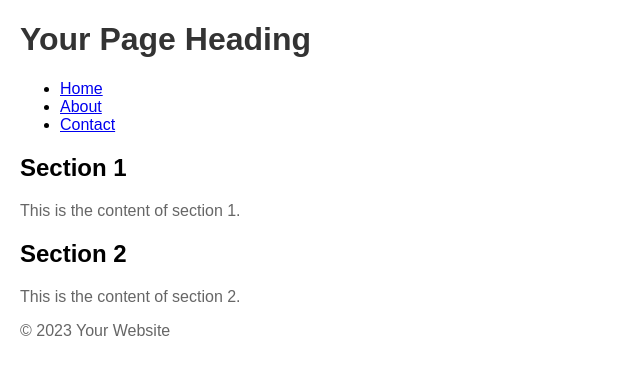
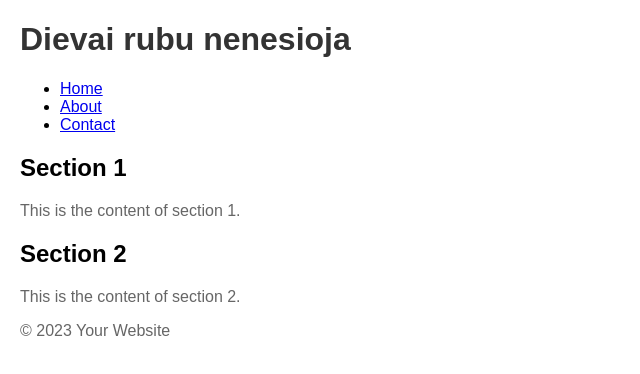
Before and after one commit to Ghostcoder111/friendly-octo-spoon, a plain HTML site: page index.html in a window 1280 px wide. Shown: the whole page, without its empty margins (0-640 px from the left). Drawn offline with Linux system fonts and the light colour scheme.

Commit message:
Updated h1

```diff
--- a/index.html
+++ b/index.html
@@ -24,7 +24,7 @@
 
 <body>
     <header>
-        <h1>Your Page Heading</h1>
+        <h1>Dievai rubu nenesioja</h1>
     </header>
 
     <nav>
```
